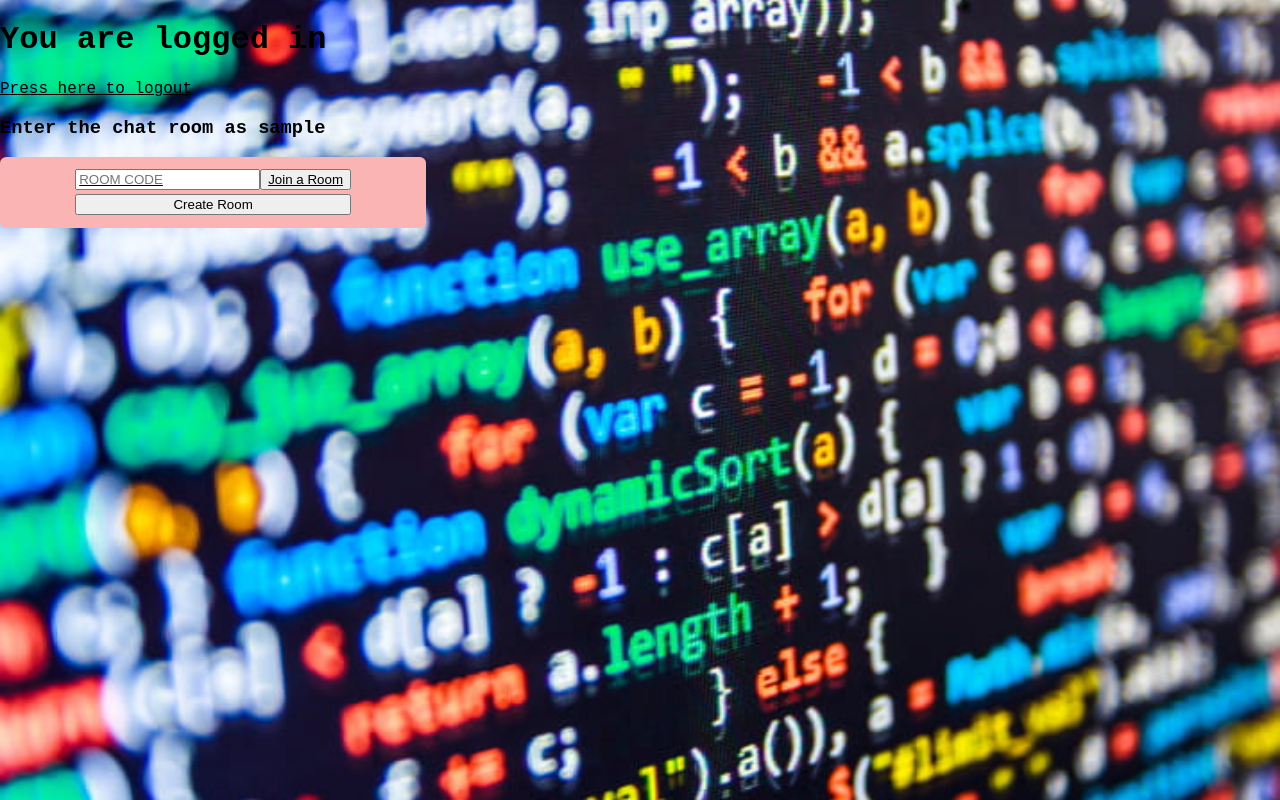
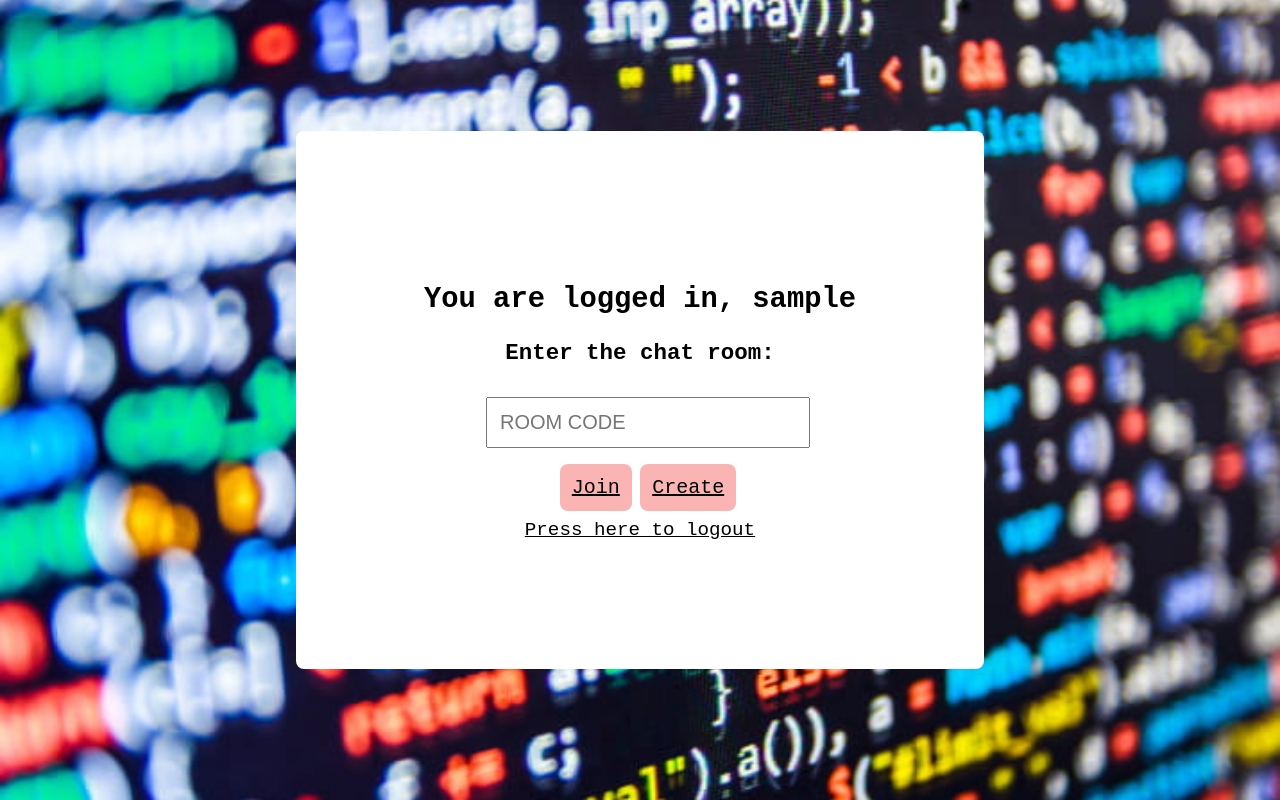
Before and after one commit to FerRojasChoco/chatroom_project, a Flask app: page /dashboard in a window 1280 px wide. Run offline with Flask 3, Linux system fonts and the light colour scheme; the visitor is signed in with stand-in values (Sample User, id 1); some libraries are stand-ins or nearby versions.

Commit message:
merged, and using dashboard instead home. Home needs to be deleted or something. Changed style to dashboard, changed main for limit in users

```diff
--- a/main.py
+++ b/main.py
@@ -43,7 +43,7 @@ login_manager.login_view = "login"
 limiter = Limiter(
     app=app,
     key_func=get_remote_address,
-    default_limits=["200 per day", "50 per hour"]
+    default_limits=["1000 per day", "500 per hour"]
 )
 
 @login_manager.user_loader
@@ -102,7 +102,7 @@ def room():
 
 #~~~ Login functionality block ~~~#
 @app.route("/login", methods=['GET', 'POST'])
-@limiter.limit("5 per minute")
+@limiter.limit("10 per minute")
 def login():
     form = LoginForm()
 
--- a/templates/dashboard.html
+++ b/templates/dashboard.html
@@ -1,28 +1,31 @@
 {% extends 'base.html' %}
 {% block content %}
-<h1>You are logged in</h1>
-<a href="{{url_for('logout')}}">Press here to logout</a>
-
-<h3>Enter the chat room as {{ name }}</h3>
+<div id="centering_using_grid">
+    <div class="intro_1">
+        <h2>You are logged in, {{name}}</h1>
         <input type="hidden" name="name" value="{{ name }}"/>
-<form method="post" class="button">
-    <div class="join">
+        <h3>Enter the chat room:</h3>
+        <form method="post" class="columnwise">
             <input
                  type="text"
                 placeholder="Room code"
                 name="code"
                 value="{{code}}"
                 style="text-transform: uppercase;"
-            oninput="this.value = this.value.toUpperCase()"/>
-        <button type="submit" name="join">Join a Room</button>
+                oninput="this.value = this.value.toUpperCase()"
+                class="big-input"/>
+
+            <div class="buttons_for_login_and_signup">
+                <button type="submit" class="button login wide-horiz" name="join">Join</button>
+                <button type="submit" class="button register wide-horiz" name="create">Create</button>
+
             </div>
-    <button type="submit" class="create-button" name="create">Create Room</button>
+        </form>
             {% if error %}
-        <ul>
-            <li>{{error}}</li>
-        </ul>
+                        <p style="color: red;">{{error}}</p>
                     {% endif %}
-</form>
-
+         <a href="{{url_for('logout')}}">Press here to logout</a>
+    </div>
+</div>
 
 {% endblock %}
--- a/templates/intro.html
+++ b/templates/intro.html
@@ -14,9 +14,6 @@
                 Register
             </button>
         </div>
-        <button type="button" class="button play_button" onclick="window.location='{{url_for('home')}}'">
-            Play
-        </button>
     </div>
 </div>
 {% endblock %}
```
Lines whose indentation alone changed are shown as unchanged.
